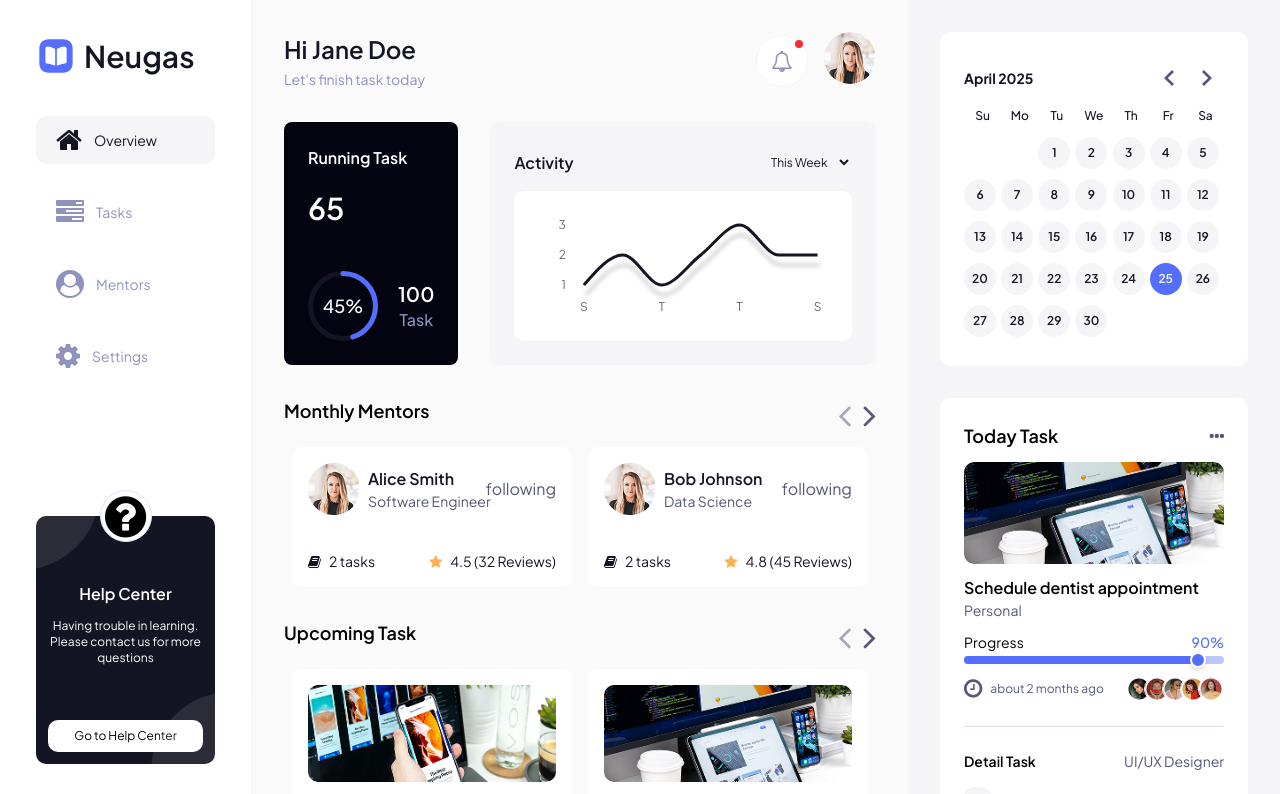
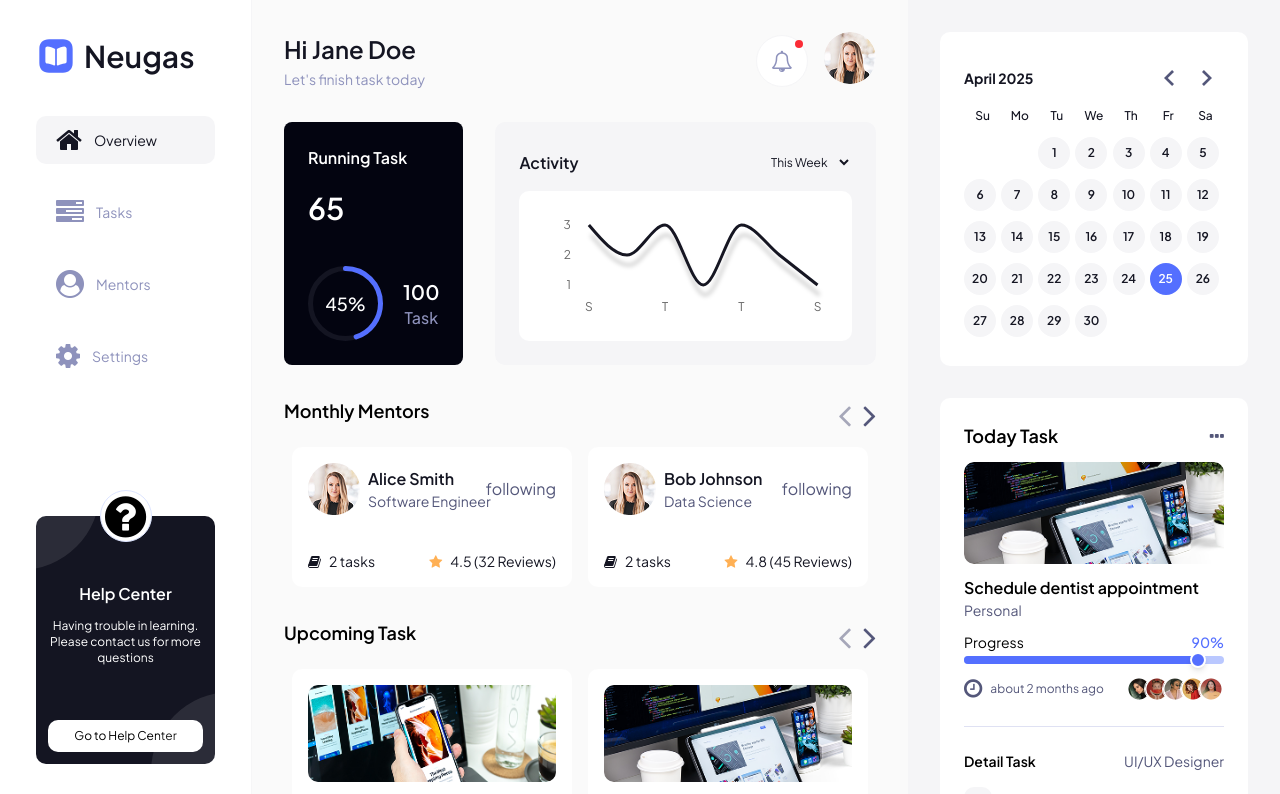
Before and after one commit to Evans-Asiedu/task-management, a React (Vite) app: page / in a window 1280 px wide. Shown: the top 794 px of the page. Built offline with nearby package versions, Linux system fonts and the light colour scheme.

Commit message:
Makes RunningTask And ActivityTracker Comp Dynamic

```diff
--- a/src/components/ActivityTracker.jsx
+++ b/src/components/ActivityTracker.jsx
@@ -8,15 +8,9 @@ import {
   ResponsiveContainer,
 } from "recharts";
 
-const data = [
-  { day: "S", tasks: 1 },
-  { day: "M", tasks: 2 },
-  { day: "T", tasks: 1 },
-  { day: "W", tasks: 2 },
-  { day: "T", tasks: 3 },
-  { day: "F", tasks: 2 },
-  { day: "S", tasks: 2 },
-];
+import { activityTracker } from "src/data";
+
+
 
 // Custom Tooltip Component
 const CustomTooltip = ({ active, payload }) => {
@@ -36,6 +30,8 @@ const ActivityTracker = () => {
   const [tooltipPosition, setTooltipPosition] = useState({ x: 0, y: 0 });
   const [xAxisInterval, setXAxisInterval] = useState(0); // Control Y-axis interval
   const chartContainerRef = useRef(null);
+  const [range, setRange] = useState("week");
+
 
   // Track chart container width and adjust Y-axis interval
   useEffect(() => {
@@ -70,9 +66,13 @@ const ActivityTracker = () => {
       <div className="w-full flex justify-between items-center">
         <h2 className="text-base font-semibold text-secondary-500">Activity</h2>
         <div className="flex items-start justify-center gap-1">
-          <select className=" w-full border-none outline-none text-xs p-2 rounded-r-1 text-secondary-500">
-            <option value="This Week">This Week</option>
-            <option value="This Week">Today</option>
+          <select
+            onChange={(e) => setRange(e.target.value)}
+            className=" w-full border-none outline-none text-xs p-2 rounded-r-1 text-secondary-500"
+
+          >
+            <option value="week">This Week</option>
+            <option value="today">Today</option>
           </select>
         </div>
       </div>
@@ -80,7 +80,7 @@ const ActivityTracker = () => {
       <div className="pt-6 pb-4 pr-6 w-full h-[150px] bg-primary-0 rounded-r-1">
         <ResponsiveContainer width="100%" height="100%">
           <LineChart
-            data={data}
+            data={activityTracker[range]}
             margin={{ top: 10, right: 10 }}
             onMouseMove={(e) => {
               if (e.activePayload?.length) {
--- a/src/components/RunningTask.jsx
+++ b/src/components/RunningTask.jsx
@@ -1,12 +1,13 @@
-import React, { useState } from "react";
+import React from "react";
+import { runningTasks } from "src/data";
 
 const RunningTask = () => {
-  const [progress, setProgress] = useState(45);
-  const size = 70;
+  const size = 75;
   const strokeWidth = 5;
   const radius = (size - strokeWidth) / 2;
   const circumference = 2 * Math.PI * radius;
-  const offset = circumference - (progress / 100) * circumference;
+  const offset = circumference - (runningTasks.remainingTasks / 100) * circumference;
+
 
   return (
     <div className="flex md:flex-col justify-between p-6 bg-secondary-900 text-white rounded-lg transition duration-500">
@@ -14,7 +15,7 @@ const RunningTask = () => {
         <h2 className="text-base font-semibold text-primary-0 ">
           Running Task
         </h2>
-        <h2 className="text-3xl font-semibold text-primary-0 ">65</h2>
+        <h2 className="text-3xl font-semibold text-primary-0 ">{runningTasks.running}</h2>
       </div>
 
       <div className="flex items-center justify-between gap-5">
@@ -43,12 +44,12 @@ const RunningTask = () => {
           {/* Progress Text */}
           <div className="absolute text-center">
             <span className="text-lg font-medium  text-primary-0">
-              {progress}%
+              {runningTasks.remainingTasks}%
             </span>
           </div>
         </div>
         <div className="flex flex-col justify-center items-center">
-          <h2 className="text-xl font-semibold">100</h2>
+          <h2 className="text-xl font-semibold">{runningTasks.allTasks}</h2>
           <p className="text-base font-medium text-secondary-300 ">Task</p>
         </div>
       </div>
```
